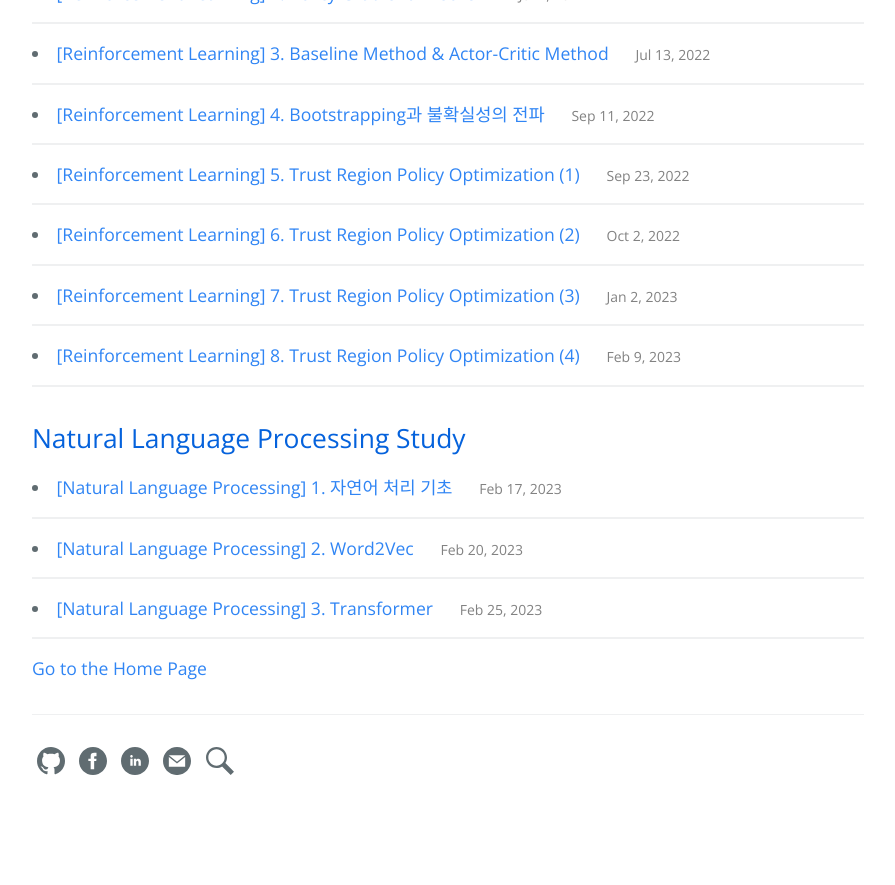
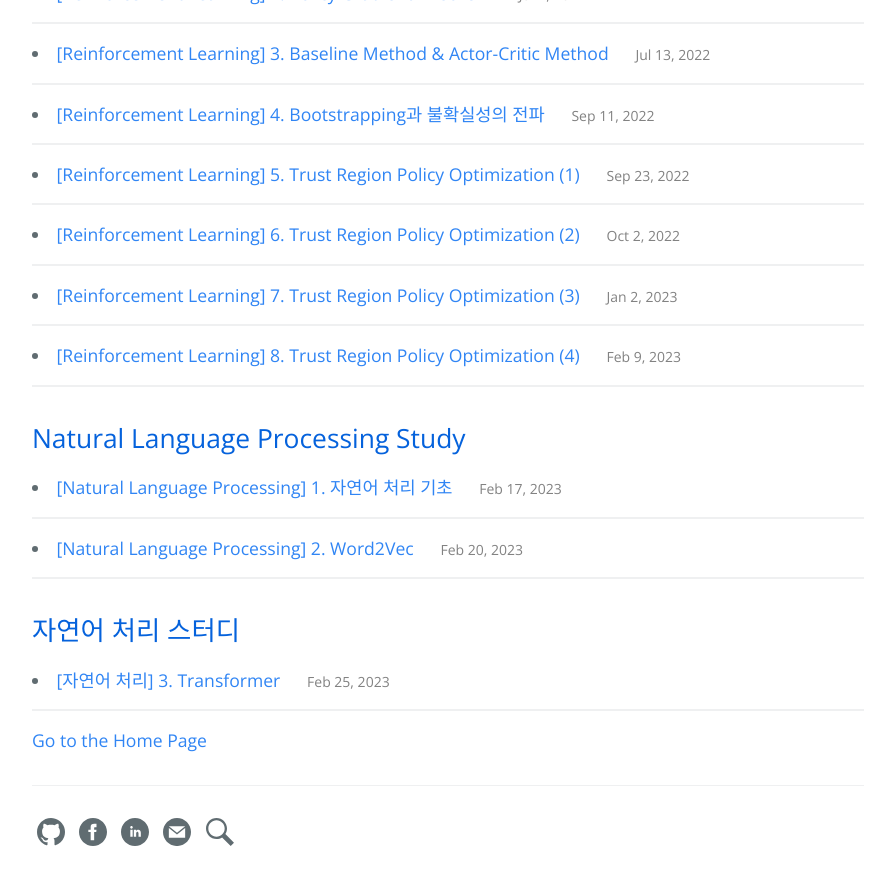
Before and after one commit to hcnoh/hcnoh.github.io, a Jekyll site: the page built from studies.md, in a window 1280 px wide and 900 px high, scrolled down 5388 px. Shown: the top 885 px of the window, without its empty margins (192-1087 px from the left). Built offline with Jekyll 4.4.1, drawn with Linux system fonts in a browser that asks for light colours; before the commit the page ends 6217 px from its top, so only the background shows below that.

```diff
--- a/_posts/2023-02-25-nlp-03.md
+++ b/_posts/2023-02-25-nlp-03.md
@@ -1,11 +1,11 @@
 ---
 layout: post
 use_math: true
-title: "[Natural Language Processing] 3. Transformer"
+title: "[자연어 처리] 3. Transformer"
 date: 2023-02-25 00:00:00
 tagline: "자연어 처리에서 최근 가장 각광받는 신경망 모델인 Transformer에 대해서 정리"
 categories:
-- Natural Language Processing Study
+- 자연어 처리 스터디
 tags:
 - deep learning
 - natural language processing
```
Also changed, not shown: other parts of _posts/2023-02-25-nlp-03.md (+1 -1 lines).
